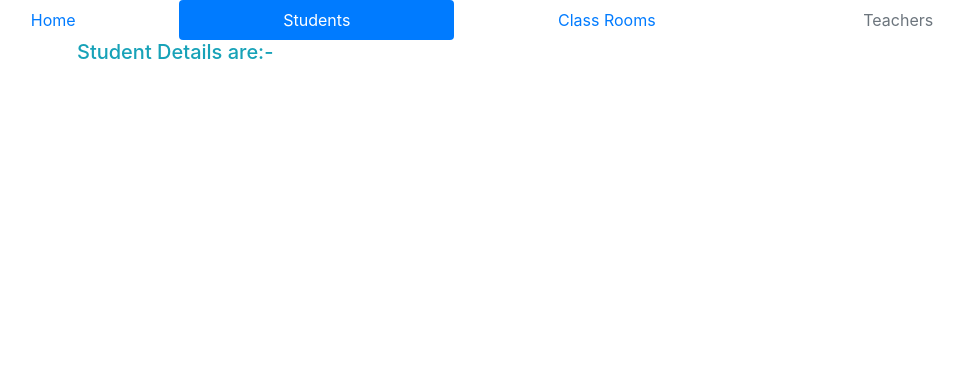
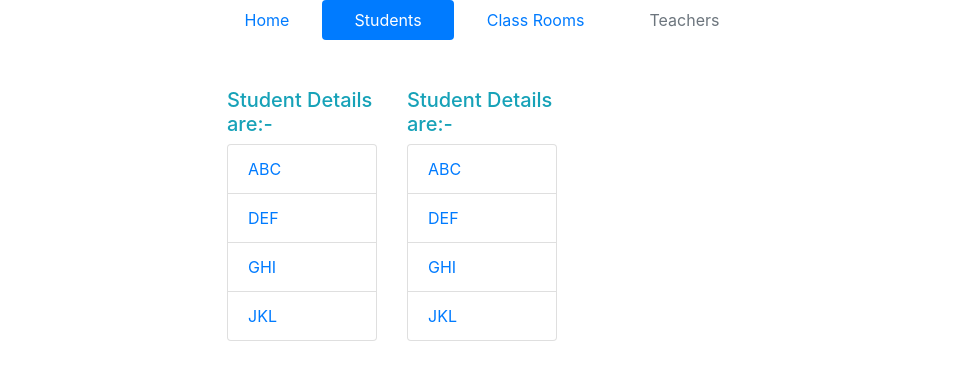
Before and after one commit to TestDeveloperAng/School-App-Routes, an Angular app: page /students in a window 1280 px wide. Shown: the top 380 px of the page, without its empty margins (158-1122 px from the left). Built offline with nearby package versions, Linux system fonts and the light colour scheme.

Commit message:
2 files modified

```diff
--- a/src/app/app.component.html
+++ b/src/app/app.component.html
@@ -1,6 +1,6 @@
 <div class="container">
 	<div class="row">
-		<div class="col-12 m-auto">
+		<div class="col-6 m-auto">
       <nav class="nav nav-pills nav-fill">
         <a class="nav-item nav-link" routerLink="/" routerLinkActive="active" [routerLinkActiveOptions]="{exact : true}">Home</a>
         <a class="nav-item nav-link" routerLink="/students" routerLinkActive="active">Students</a>
@@ -10,8 +10,8 @@
     </div>
 	</div>
 
-  <div class="row">
-    <div class="col-6">
+  <div class="row mt-5">
+    <div class="col-6 m-auto">
       <router-outlet></router-outlet>
     </div>
   </div>
--- a/src/app/students/students.component.html
+++ b/src/app/students/students.component.html
@@ -1,16 +1,27 @@
 <div class="container">
 	<div class="row">
-		<div class="col-6 m-auto">
+		<div class="col-4">
       <h5 class="text-info">Student Details are:-</h5>
         <div class="list-group">
           <a
-            [routerLink]="['/servers', server.id]"
-            [queryParams]="{allowEdit: server.id === 3 ? '1' : '0'}"
-            fragment="loading"
+            [routerLink]="['/students', student.id]"
             href="#"
             class="list-group-item"
-            *ngFor="let server of servers">
-            {{ server.name }}
+            *ngFor="let student of students">
+            {{ student.name }}
+          </a>
+      </div>
+    </div>
+
+    <div class="col-4">
+      <h5 class="text-info">Student Details are:-</h5>
+        <div class="list-group">
+          <a
+            [routerLink]="['/students', student.id]"
+            href="#"
+            class="list-group-item"
+            *ngFor="let student of students">
+            {{ student.name }}
           </a>
       </div>
     </div>
```
